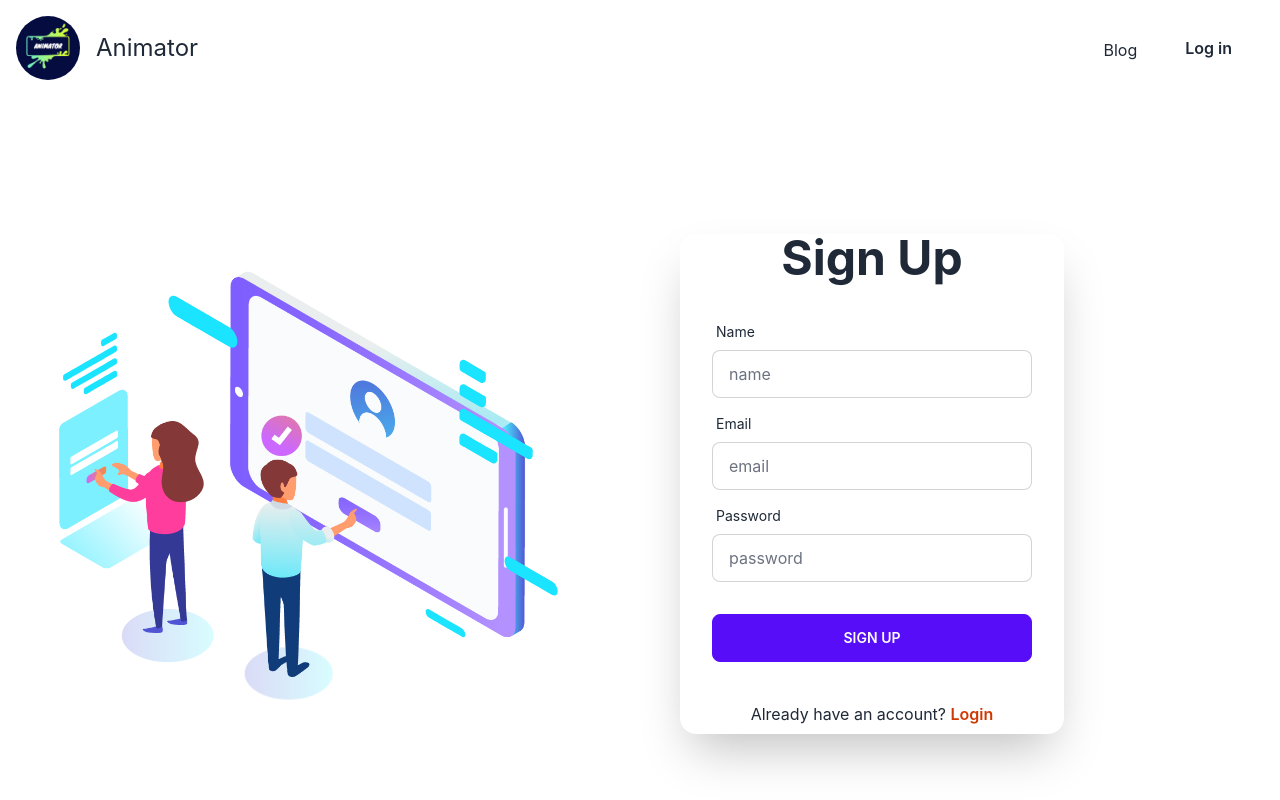
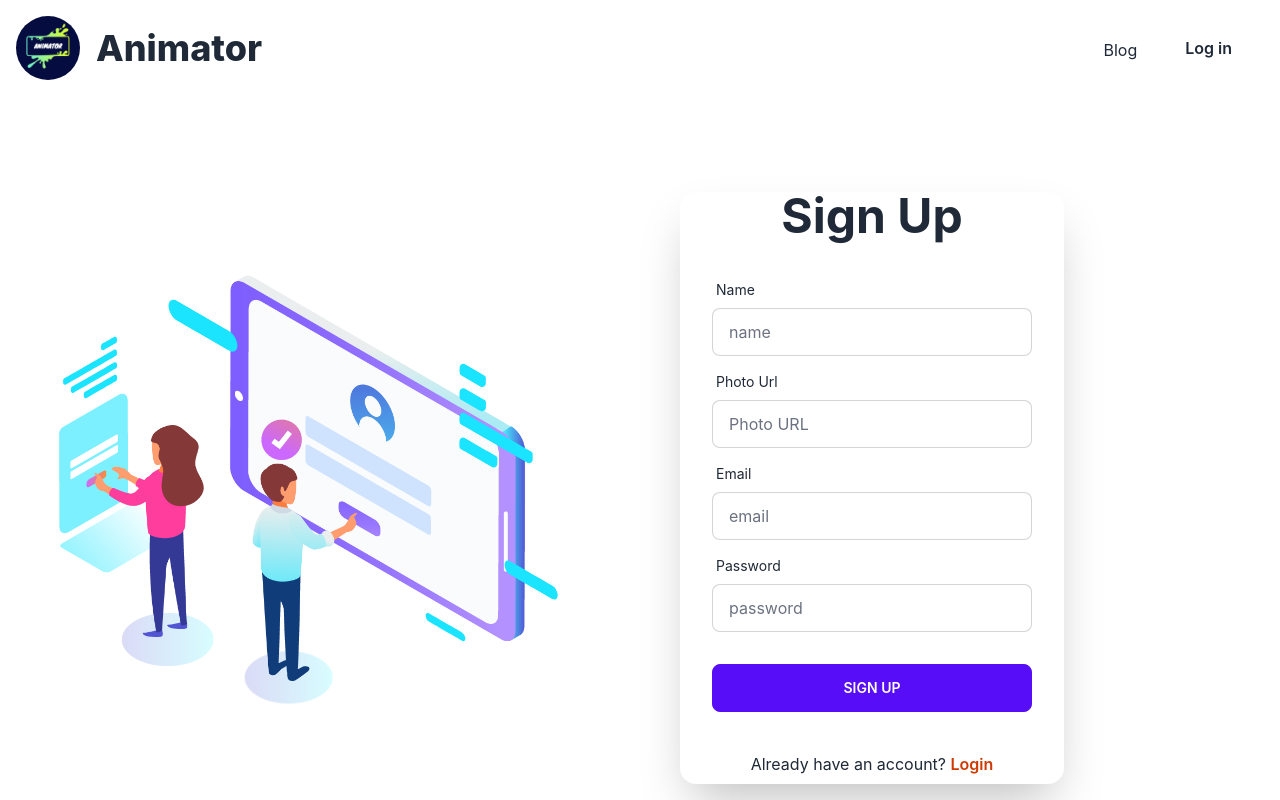
Before and after one commit to zobayertihan/Animator_Client, a React (Create React App) app: page /signup in a window 1280 px wide. Shown: the top 800 px of the page. Built offline with nearby package versions, Linux system fonts and the light colour scheme; no server answers.

Commit message:
Some Update in SIgnUp page

```diff
--- a/src/Components/Shared/Header/Header.js
+++ b/src/Components/Shared/Header/Header.js
@@ -16,7 +16,7 @@ const Header = () => {
             <div className="container flex justify-between h-16 mx-auto">
                 <div className="flex gap-4">
                     <img className='rounded-full' src={logo} alt="" />
-                    <Link to={'/'} className='flex items-center text-2xl'><h1>Animator</h1></Link>
+                    <Link to={'/'} className='flex items-center text-4xl font-extrabold'><h1>Animator</h1></Link>
                 </div>
                 <div className="items-center flex-shrink-0 hidden lg:flex">
                     <ul className="items-stretch hidden space-x-3 lg:flex">
--- a/src/Components/User/SignUp/SignUp.js
+++ b/src/Components/User/SignUp/SignUp.js
@@ -26,6 +26,9 @@ const SignUp = () => {
         const form = event.target;
         const email = form.email.value;
         const pass = form.pass.value;
+        const photoURL = form.photoURL.value;
+        const name = form.name.value;
+        console.log(name, photoURL, email, pass)
         createUser(email, pass)
             .then(result => {
                 const user = result.user;
@@ -57,6 +60,12 @@ const SignUp = () => {
                         </div>
                         <div className="form-control">
                             <label className="label">
+                                <span className="label-text">Photo Url</span>
+                            </label>
+                            <input type="text" name='photoURL' placeholder="Photo URL" className="input input-bordered" />
+                        </div>
+                        <div className="form-control">
+                            <label className="label">
                                 <span className="label-text">Email</span>
                             </label>
                             <input type="email" name='email' placeholder="email" className="input input-bordered" required />
```
